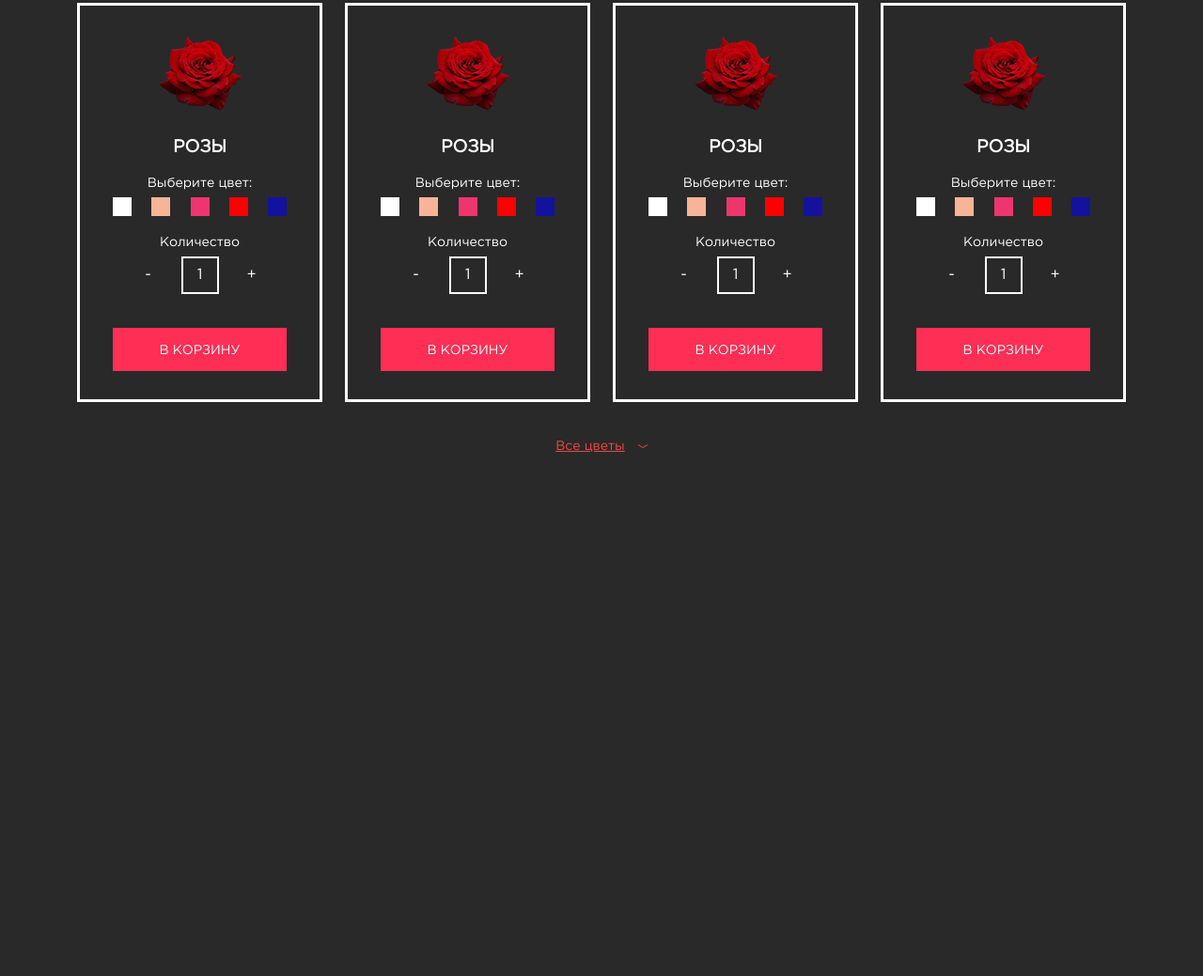
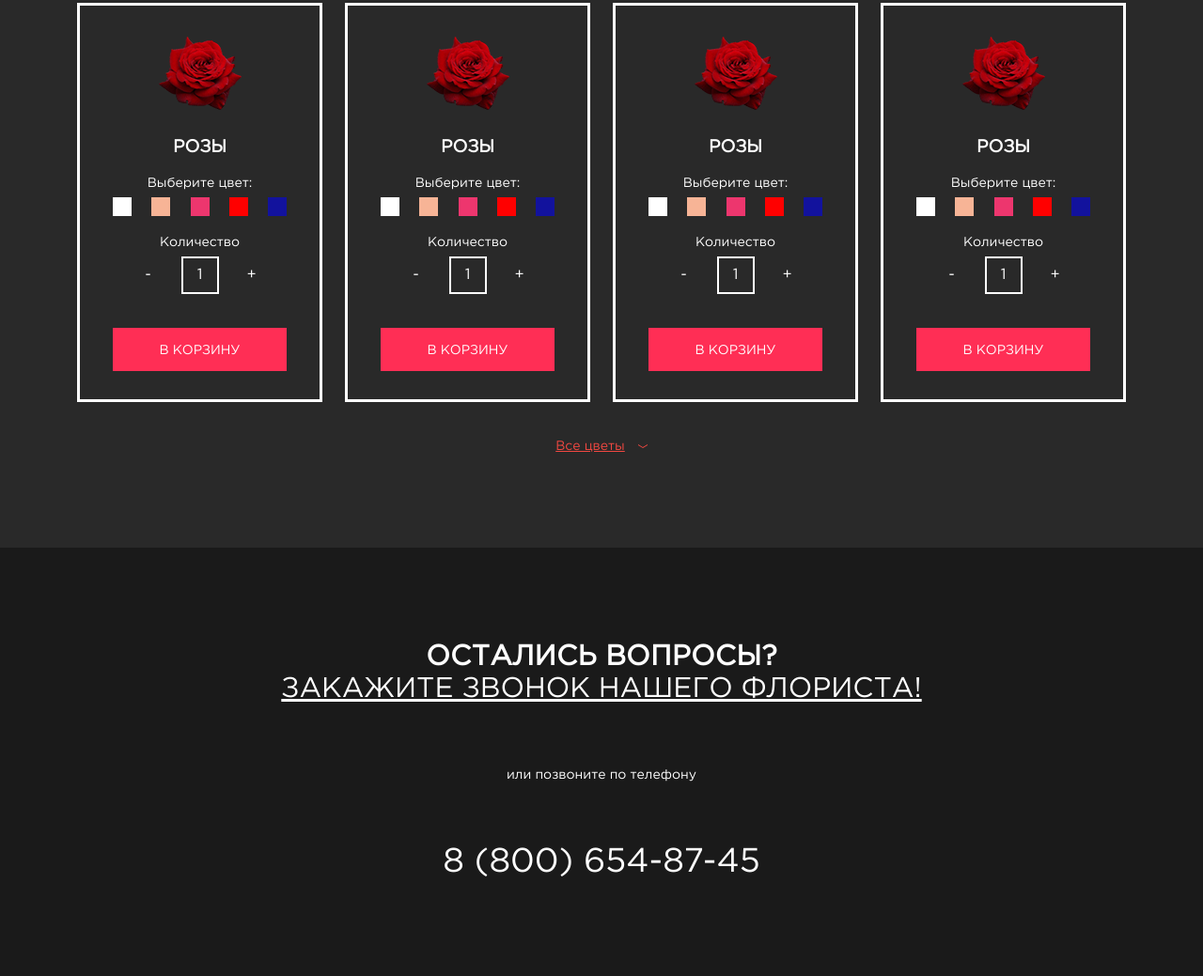
Before and after one commit to NeverMind109/Flower-delivery, a plain HTML site: page index.html in a window 1280 px wide. Shown: the part 2418-3457 px from the top of the page at 94% size. Before the commit the page ends 3001 px from the top, so only its background shows below. Drawn offline with nearby package versions, Linux system fonts and the light colour scheme.

Commit message:
Created: Added offer section

```diff
--- a/index.html
+++ b/index.html
@@ -344,6 +344,14 @@
             <a href="#" class="goods__more goods__more--margin">Все цветы</a>
         </div>
     </section>
+    <section class="offer">
+        <div class="container">
+            <h2 class="title offer__title">Остались вопросы?</h2>
+            <a href="#" class="offer__link offer__link--margin">Закажите звонок нашего флориста!</a>
+            <span class="offer__label offer__label--margin">или позвоните по телефону</span>
+            <a href="tel:+78006548745" class="offer__phone">8 (800) 654-87-45</a>
+        </div>
+    </section>
     <script src="https://unpkg.com/swiper@7/swiper-bundle.min.js"></script> <!--Подключаем swiper.js-->
     <script src="js/main.js"></script>
 </body>
--- /dev/null
+++ b/scss/_blocks/_offer.scss
@@ -0,0 +1,28 @@
+.offer {
+    padding: 100px 0;
+    background: #1a1a1a;
+    text-align: center;
+    &__link {
+        display: block;
+        font-size: 30px;
+        text-transform: uppercase;
+        color: $primary-white-color;
+        &--margin {
+            margin-bottom: 65px;
+        }
+    }
+    &__label {
+        display: block;
+        font-size: 14px;
+        color: $primary-white-color;
+        &--margin {
+            margin-bottom: 65px;
+        }
+    }
+    &__phone {
+        font-size: 36px;
+        text-decoration: none;
+        text-transform: uppercase;
+        color: $primary-white-color;
+    }
+}
--- a/scss/style.scss
+++ b/scss/style.scss
@@ -7,3 +7,4 @@
 @import '_blocks/_reviews.scss';
 @import '_blocks/_advantages.scss';
 @import '_blocks/_goods.scss';
+@import '_blocks/_offer.scss';
```
Also changed, not shown: css/style.css, 1 other file.
